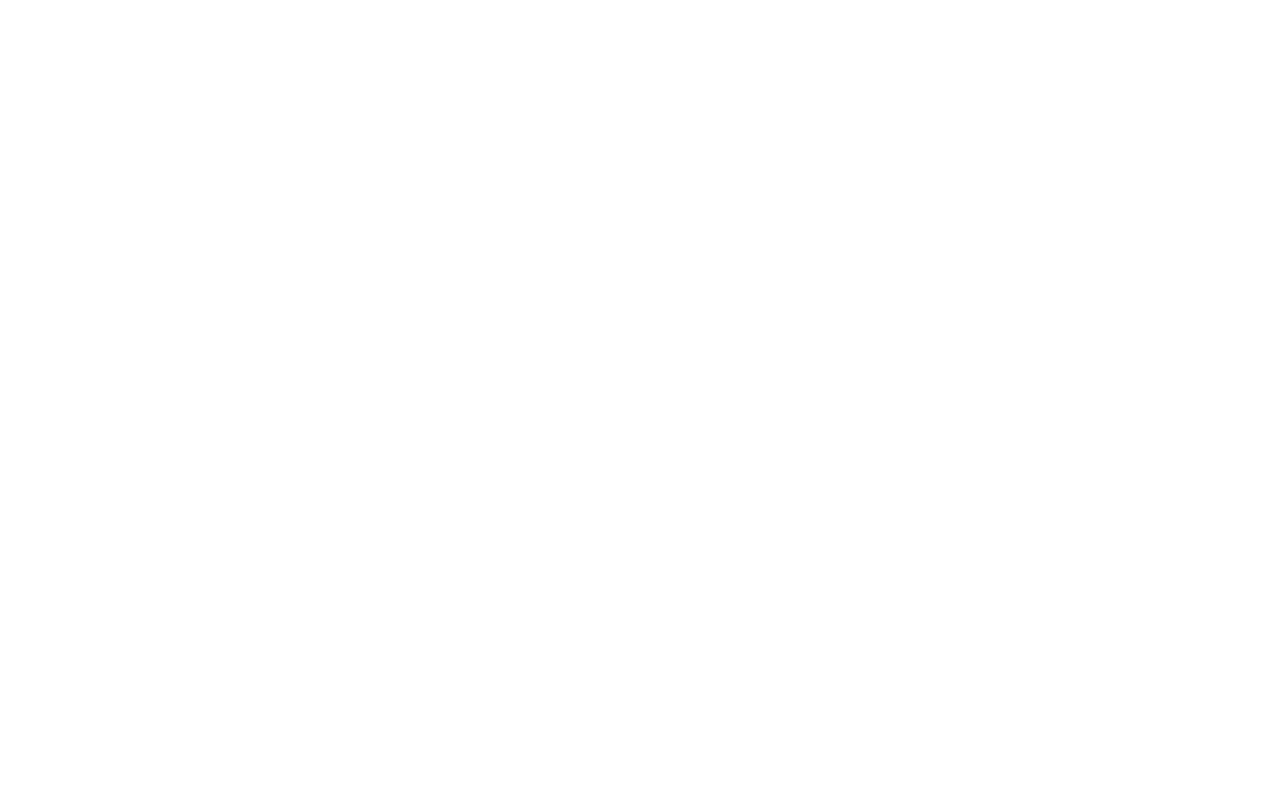
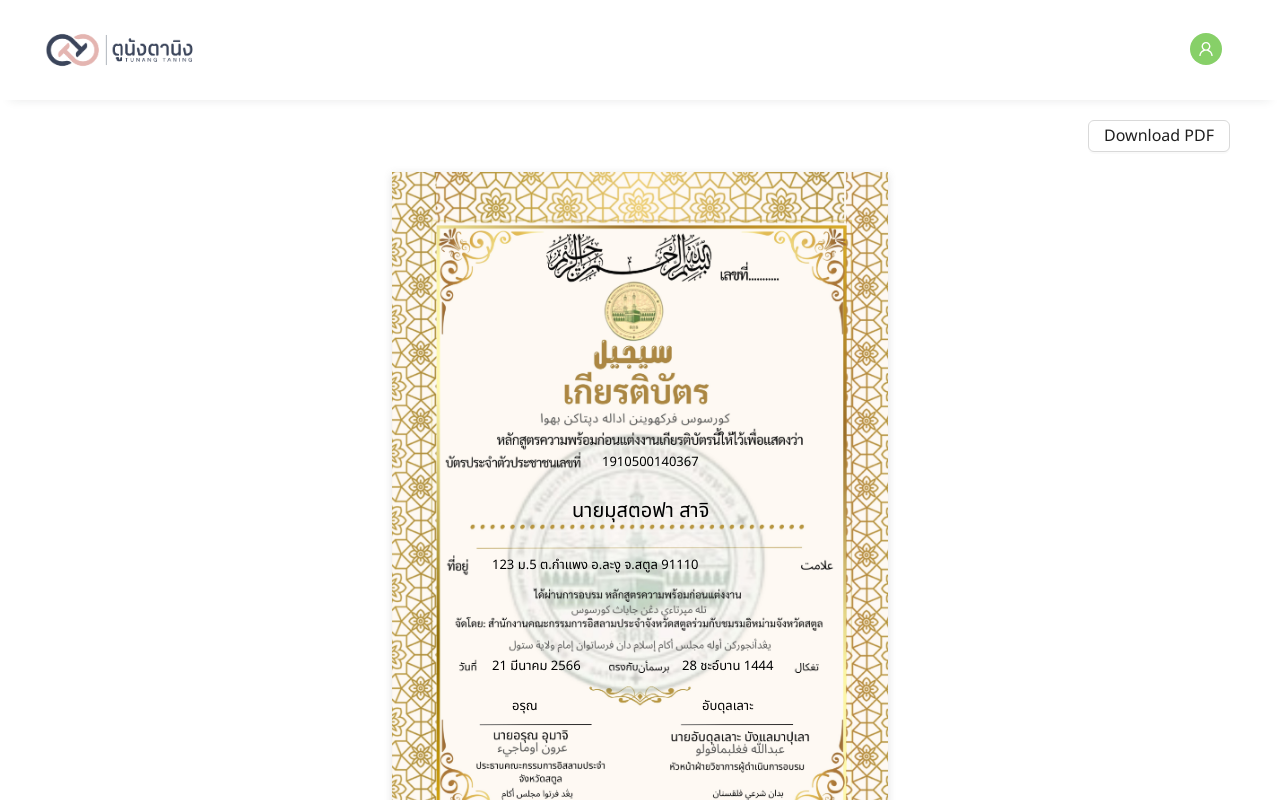
Before and after one commit to FARmer037/tunang-taning, a React (Create React App) app: page /certificate in a window 1280 px wide. Before the commit this address had no page. Shown: the top 800 px of the page. Built offline with nearby package versions, Linux system fonts and the light colour scheme.

Commit message:
merge project

```diff
--- a/package.json
+++ b/package.json
@@ -9,6 +9,9 @@
     "@testing-library/react": "^13.4.0",
     "@testing-library/user-event": "^13.5.0",
     "antd": "^5.3.1",
+    "axios": "^1.3.4",
+    "html2canvas": "^1.4.1",
+    "jspdf": "^2.5.1",
     "react": "^18.2.0",
     "react-dom": "^18.2.0",
     "react-page-visibility": "^7.0.0",
--- a/src/App.js
+++ b/src/App.js
@@ -8,6 +8,7 @@
 import Quiz from './Quiz'
 import Pay from './Pay'
 import VideoPlayer from './VideoPlayer'
+import Certificate from './Certificate'
 
 export const ScoreContext = createContext()
 
@@ -31,6 +32,7 @@
           <Route path='/quiz' element={<Quiz />} />
           <Route path='/pay' element={<Pay />} />
           <Route path='/video' element={<VideoPlayer />} />
+          <Route path='/certificate' element={<Certificate />} />
         </Routes>
       </ConfigProvider>
     </ScoreContext.Provider>
--- /dev/null
+++ b/src/Certificate.js
@@ -0,0 +1,50 @@
+import React from 'react'
+import './styles/Certificate.scss'
+import { Button } from 'antd'
+import Layout from './components/Layout'
+import cerImage from './images/certificate/cer.jpg'
+import html2canvas from 'html2canvas'
+import jsPDF from 'jspdf'
+
+const Certificate = () => {
+    const exportPDF = () => {
+
+        console.log('exportPDF')
+        const input = document.getElementById('certificate')
+
+        html2canvas(input, { logging: true, letterRendering: 1, useCORS: true }).then(canvas => {
+            const imageWidth = 210
+            const imageHeight = canvas.height * imageWidth / canvas.width
+            const imageData = canvas.toDataURL('img/png')
+            const pdf = new jsPDF('p', 'mm', 'a4')
+            pdf.addImage(imageData, 'PNG', 0, 0, imageWidth, imageHeight)
+            pdf.save('certificate.pdf')
+        })
+    }
+
+    return (
+        <Layout>
+            <div className='certificate'>
+                <div className='certificate__header'>
+                    <Button onClick={exportPDF}>Download PDF</Button>
+                </div>
+                <div className='certificate__body'>
+                    <div id='certificate' className='certificate__body-certificate'>
+                        <img src={cerImage} />
+
+                        <p className='id-number'>1910500140367</p>
+                        <p className='name'>นายมุสตอฟา สาจิ</p>
+                        <p className='address'>123 ม.5 ต.กำแพง อ.ละงู จ.สตูล 91110</p>
+                        <p className='date-left'>21 มีนาคม 2566</p>
+                        <p className='date-right'>28 ชะอ์บาน 1444</p>
+
+                        <p className='sign-left'>อรุณ</p>
+                        <p className='sign-right'>อับดุลเลาะ</p>
+                    </div>
+                </div>
+            </div>
+        </Layout>
+    )
+}
+
+export default Certificate
--- a/src/Quiz.js
+++ b/src/Quiz.js
@@ -18,7 +18,7 @@
           <div className='quiz__result'>
             <h3>You obtained</h3>
             <h1>
-              7<span>/15</span>
+              {score}<span>/15</span>
             </h1>
             <h3>on this quiz/test</h3>
 
@@ -40,7 +40,7 @@
           ))}
 
           <div>
-            <Button type='primary' onClick={() => console.log(score)}>
+            <Button type='primary' onClick={() => setIsDone(true)}>
               ส่งคำตอบ
             </Button>
           </div>
--- a/src/components/LoginForm.js
+++ b/src/components/LoginForm.js
@@ -2,9 +2,7 @@
 import '../login.scss'
 import { Input, Button, Checkbox, message, Space } from 'antd'
 import { useNavigate } from 'react-router-dom'
-
-const userTest = 'admin'
-const passwordTest = '123456'
+import axios from 'axios'
 
 const LoginForm = () => {
   const [isRemember, setIsRemember] = useState(true)
@@ -27,12 +25,27 @@
   };
 
   const onSubmit = () => {
-    if (username === userTest && password === passwordTest) {
-      navigate('/courses')
-    } else {
-      error()
-    }
+    axios.post(`${process.env.REACT_APP_API_URL}Login`, {
+      USER: username,
+      PASSWORD: password
+    }, {
+      headers: {
+        Authorization: `App ${process.env.REACT_APP_AUTHORIZATION}`,
+        APP_KEY: process.env.REACT_APP_APP_KEY
+      }
+    })
+      .then(response => {
+        // console.log(response.data)
 
+        const { code } = response.data
+
+        if (code === 10) {
+          navigate('/courses')
+        } else {
+          error()
+        }
+      })
+      .catch(err => console.log(err))
   }
 
   return (
--- a/src/components/dashboard/DashboardHeader.js
+++ b/src/components/dashboard/DashboardHeader.js
@@ -1,8 +1,10 @@
 import React, { useState } from 'react'
 import '../../styles/Dashboard.scss'
+import { Link } from 'react-router-dom'
+import { Button } from 'antd'
 
 const DashboardHeader = () => {
-    const [isDone, setIsDone] = useState(false)
+    const [isDone, setIsDone] = useState(true)
 
     return (
         <div className='dashboardheader'>
@@ -19,7 +21,29 @@
                 <div className='dashboardheader__progress-name'>
                     <h2>Mustofa Sachi</h2>
 
-                    <button className={!isDone && 'disable-button'}>เกียรติบัตร</button>
+                    {
+                        isDone ? (
+                            <Link to='/certificate' target='_blank'>
+                                <Button
+                                    shape='round'
+                                    type='primary'
+                                    size='large'
+                                    disabled={!isDone}
+                                >
+                                    เกียรติบัตร
+                                </Button>
+                            </Link>
+                        ) : (
+                            <Button
+                                shape='round'
+                                type='primary'
+                                size='large'
+                                disabled={!isDone}
+                            >
+                                เกียรติบัตร
+                            </Button>
+                        )
+                    }
                 </div>
             </div>
         </div>
--- /dev/null
+++ b/src/styles/Certificate.scss
@@ -0,0 +1,72 @@
+@import "./Variables.scss";
+
+.certificate {
+  display: flex;
+  flex-direction: column;
+  width: 100%;
+  height: 100vh;
+}
+
+.certificate__header {
+  padding: 20px 50px;
+  display: flex;
+  justify-content: flex-end;
+}
+
+.certificate__body {
+  display: flex;
+  justify-content: center;
+}
+
+.certificate__body-certificate {
+    background-color: white;
+    width: 496px;
+    height: 701.6px;
+    position: relative;
+    box-shadow: $boxShadow;
+
+    img {
+        width: 100%;
+    }
+
+    p {
+        position: absolute;
+        font-size: 13px;
+    }
+
+    .id-number {
+        top: 280px;
+        left: 210px;
+    }
+
+    .name {
+        top: 324px;
+        left: 180px;
+        font-size: $lg;
+    }
+
+    .address {
+        top: 383px;
+        left: 100px;
+    }
+
+    .date-left {
+        top: 484px;
+        left: 100px;
+    }
+
+    .date-right {
+        top: 484px;
+        left: 290px;
+    }
+
+    .sign-left {
+        top: 524px;
+        left: 120px;
+    }
+
+    .sign-right {
+        top: 524px;
+        left: 310px;
+    }
+}
```
Also changed, not shown: src/images/certificate/cer.jpg (added), 1 other file (tests, documents, lock files or other folders).
